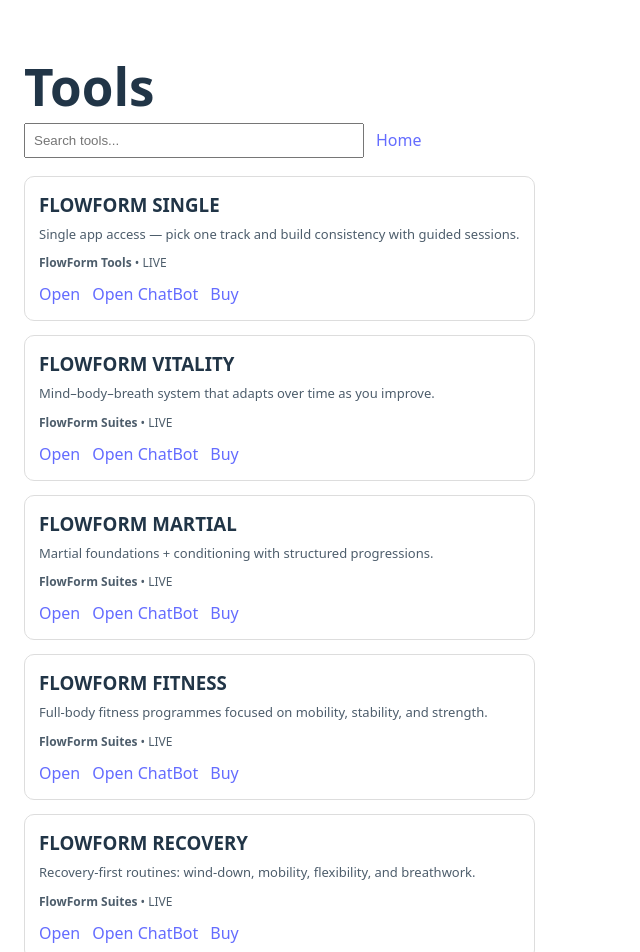
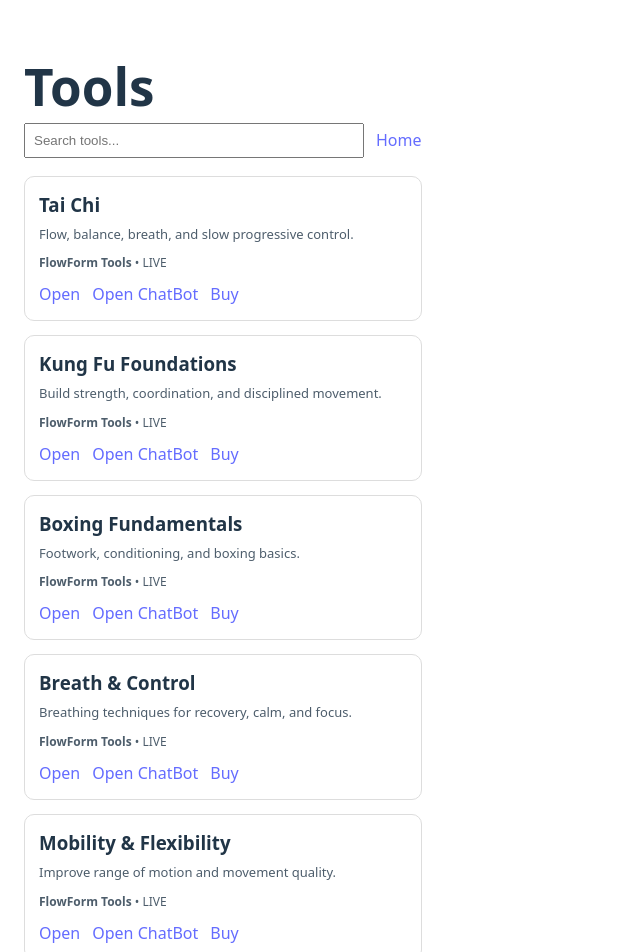
Before and after one commit to RabdiyaProductions/flowform_hub_pwa, a React (Vite) app: page /#/tools in a window 1280 px wide. Shown: the top 952 px of the page, without its empty margins (0-640 px from the left). Built offline with nearby package versions, Linux system fonts and the light colour scheme.

Commit message:
Update seperating tool pages

```diff
--- a/src/data/tools.ts
+++ b/src/data/tools.ts
@@ -1,160 +1,264 @@
-// src/data/tools.ts
-
-export type ToolStatus = "live" | "coming-soon";
-
-export type ToolCategory =
-  | "FlowForm Tools"
-  | "FlowForm Suites"
-  | "FlowForm Subscriptions"
-  | "Other";
+// ===============================
+// FlowForm – Tools & Subscriptions
+// ===============================
 
 export type Tool = {
   id: string;
   slug: string;
   title: string;
   summary: string;
-  category: ToolCategory;
-  status: ToolStatus;
+  category: string;
+  status: "live" | "coming-soon";
   stripeUrl?: string;
-  price?: string;
-  bullets?: string[];
+  price: string;
+  bullets: string[];
 };
 
+// ===============================
+// FLOWFORM – MICRO TOOLS (£14.99)
+// ===============================
+
 export const tools: Tool[] = [
-  // =========================
-  // FLOWFORM — TOOLS
-  // =========================
   {
-    id: "ff-tool-001",
-    slug: "flowform-single",
-    title: "FLOWFORM SINGLE",
-    summary: "Single app access — pick one track and build consistency with guided sessions.",
+    id: "ff-tool-tai-chi",
+    slug: "tai-chi",
+    title: "Tai Chi",
+    summary: "Flow, balance, breath, and slow progressive control.",
     category: "FlowForm Tools",
     status: "live",
-    stripeUrl: "https://buy.stripe.com/5kQ8wP2iLafk10VfsGaMU07",
+    stripeUrl: "https://buy.stripe.com/14A28r5uX1IO8tn94iaMU0H",
     price: "£14.99 / month",
     bullets: [
-      "Single-track access (one tool)",
-      "Guided sessions and progression",
-      "Great low-cost starting point",
-      "Upgrade anytime to a full suite",
+      "Guided Tai Chi routines",
+      "Balance & flow training",
+      "Beginner to advanced sessions",
+      "Breath-led movement",
     ],
   },
 
-  // =========================
-  // FLOWFORM — SUITES
-  // =========================
   {
-    id: "ff-suite-001",
+    id: "ff-tool-kung-fu",
+    slug: "kung-fu",
+    title: "Kung Fu Foundations",
+    summary: "Build strength, coordination, and disciplined movement.",
+    category: "FlowForm Tools",
+    status: "live",
+    stripeUrl: "https://buy.stripe.com/fZudR99LdgDI9xrcguaMU0D",
+    price: "£14.99 / month",
+    bullets: [
+      "Fundamental Kung Fu drills",
+      "Strength & stance training",
+      "Progressive skill building",
+      "Discipline & control focus",
+    ],
+  },
+
+  {
+    id: "ff-tool-boxing",
+    slug: "boxing",
+    title: "Boxing Fundamentals",
+    summary: "Footwork, conditioning, and boxing basics.",
+    category: "FlowForm Tools",
+    status: "live",
+    stripeUrl: "https://buy.stripe.com/aFa5kD5uX4V0cJD94iaMU0G",
+    price: "£14.99 / month",
+    bullets: [
+      "Footwork & combinations",
+      "Conditioning routines",
+      "Beginner friendly",
+      "Fitness-focused boxing",
+    ],
+  },
+
+  {
+    id: "ff-tool-breath",
+    slug: "breath-control",
+    title: "Breath & Control",
+    summary: "Breathing techniques for recovery, calm, and focus.",
+    category: "FlowForm Tools",
+    status: "live",
+    stripeUrl: "https://buy.stripe.com/6oU9AT7D57385hbdkyaMU0F",
+    price: "£14.99 / month",
+    bullets: [
+      "Breath regulation techniques",
+      "Stress & recovery support",
+      "Daily short routines",
+      "Mind-body balance",
+    ],
+  },
+
+  {
+    id: "ff-tool-mobility",
+    slug: "mobility",
+    title: "Mobility & Flexibility",
+    summary: "Improve range of motion and movement quality.",
+    category: "FlowForm Tools",
+    status: "live",
+    stripeUrl: "https://buy.stripe.com/dRm4gz6z11IO4d7fsGaMU0E",
+    price: "£14.99 / month",
+    bullets: [
+      "Joint mobility routines",
+      "Flexibility improvement",
+      "Injury prevention focus",
+      "All-levels suitable",
+    ],
+  },
+
+  {
+    id: "ff-tool-core",
+    slug: "core-stability",
+    title: "Core Stability",
+    summary: "Strengthen your core for posture and performance.",
+    category: "FlowForm Tools",
+    status: "live",
+    stripeUrl: "https://buy.stripe.com/6oU6oH5uXafk9xra8maMU0C",
+    price: "£14.99 / month",
+    bullets: [
+      "Core engagement routines",
+      "Posture & balance",
+      "Functional strength",
+      "Beginner to advanced tracks",
+    ],
+  },
+
+  {
+    id: "ff-tool-recovery",
+    slug: "recovery",
+    title: "Recovery Sessions",
+    summary: "Guided recovery and regeneration routines.",
+    category: "FlowForm Tools",
+    status: "live",
+    stripeUrl: "https://buy.stripe.com/4gM14n9Ld3QW4d71BQaMU0B",
+    price: "£14.99 / month",
+    bullets: [
+      "Recovery-focused sessions",
+      "Nervous system reset",
+      "Low-intensity routines",
+      "Ideal alongside other tools",
+    ],
+  },
+
+  // ===============================
+  // FLOWFORM – SUITES (7-DAY TRIAL)
+  // ===============================
+
+  {
+    id: "ff-suite-vitality",
     slug: "flowform-vitality",
-    title: "FLOWFORM VITALITY",
-    summary: "Mind–body–breath system that adapts over time as you improve.",
+    title: "FlowForm Vitality",
+    summary: "Mind-body-breath system that adapts as you improve.",
     category: "FlowForm Suites",
     status: "live",
     stripeUrl: "https://buy.stripe.com/bJeeVd6z1evAbFzgwKaMU0b",
-    price: "7-day trial (then £39.99 / month)",
+    price: "7-day trial → £39.99 / month",
     bullets: [
-      "Progressive weekly programmes",
-      "Recovery + breath + control built in",
-      "Multi-discipline approach without gym kit",
-      "Designed to evolve with your consistency",
+      "All FlowForm tools included",
+      "Daily & weekly programs",
+      "Beginner to advanced tracks",
+      "Best overall value",
     ],
   },
+
   {
-    id: "ff-suite-002",
+    id: "ff-suite-martial",
     slug: "flowform-martial",
-    title: "FLOWFORM MARTIAL",
-    summary: "Martial foundations + conditioning with structured progressions.",
+    title: "FlowForm Martial Arts",
+    summary: "Martial-arts-based training & recovery system.",
     category: "FlowForm Suites",
     status: "live",
     stripeUrl: "https://buy.stripe.com/14A8wP3mPcnsaBvgwKaMU0a",
-    price: "7-day trial (then £24.99 / month)",
+    price: "7-day trial → £24.99 / month",
     bullets: [
-      "Foundations, drills, and progression",
-      "Breath + control + conditioning",
-      "Train anywhere (no equipment needed)",
-      "Build discipline and confidence",
+      "Tai Chi, Kung Fu, Boxing",
+      "Breath & recovery included",
+      "Skill-based progression",
+      "Martial focus",
     ],
   },
+
   {
-    id: "ff-suite-003",
+    id: "ff-suite-fitness",
     slug: "flowform-fitness",
-    title: "FLOWFORM FITNESS",
-    summary: "Full-body fitness programmes focused on mobility, stability, and strength.",
+    title: "FlowForm Fitness",
+    summary: "Strength, mobility, and conditioning programs.",
     category: "FlowForm Suites",
     status: "live",
     stripeUrl: "https://buy.stripe.com/bJeaEXe1tevA10VcguaMU09",
-    price: "7-day trial (then £24.99 / month)",
+    price: "7-day trial → £24.99 / month",
     bullets: [
-      "Weekly programmes and daily sessions",
-      "Mobility + flexibility emphasis",
-      "Core stability and full-body routines",
-      "Beginner to advanced pathways",
+      "Fitness-focused tools",
+      "Mobility & conditioning",
+      "Daily routines",
+      "Accessible for all levels",
     ],
   },
+
   {
-    id: "ff-suite-004",
-    slug: "flowform-recovery",
-    title: "FLOWFORM RECOVERY",
-    summary: "Recovery-first routines: wind-down, mobility, flexibility, and breathwork.",
+    id: "ff-suite-recovery",
+    slug: "flowform-recovery-suite",
+    title: "FlowForm Recovery",
+    summary: "Recovery-first routines for balance and longevity.",
     category: "FlowForm Suites",
     status: "live",
     stripeUrl: "https://buy.stripe.com/14A00j4qT738cJDgwKaMU08",
-    price: "7-day trial (then £24.99 / month)",
+    price: "7-day trial → £24.99 / month",
     bullets: [
-      "Recovery routines and mobility work",
-      "Breath + relaxation sessions",
-      "Perfect alongside fitness/martial plans",
-      "Reduce stiffness, improve consistency",
+      "Recovery sessions",
+      "Breath control",
+      "Mobility & reset routines",
+      "Low-impact focus",
     ],
   },
 
-  // =========================
-  // FLOWFORM — SUBSCRIPTIONS
-  // =========================
+  // ===============================
+  // FLOWFORM – VITALITY SUBSCRIPTIONS
+  // ===============================
+
   {
-    id: "ff-sub-001",
-    slug: "vitality-subscription-1999",
-    title: "FlowForm Vitality Subscription",
-    summary: "Mid-tier subscription — strong value before upgrading to full suites.",
+    id: "ff-sub-1999",
+    slug: "vitality-1999",
+    title: "FlowForm Vitality – Standard",
+    summary: "Full vitality access at a reduced rate.",
     category: "FlowForm Subscriptions",
     status: "live",
     stripeUrl: "https://buy.stripe.com/7sY9ATf5xfzEfVP5S6aMU05",
     price: "£19.99 / month",
     bullets: [
-      "Solid feature set for consistent progress",
-      "Ideal stepping stone to Vitality Suite",
-      "Upgrade paths available anytime",
+      "Core vitality routines",
+      "Progressive programs",
+      "Upgrade anytime",
     ],
   },
+
   {
-    id: "ff-sub-002",
-    slug: "vitality-subscription-1299",
-    title: "FlowForm Vitality Subscription",
-    summary: "Entry subscription — access core routines and build the habit first.",
+    id: "ff-sub-1299",
+    slug: "vitality-1299",
+    title: "FlowForm Vitality – Starter",
+    summary: "Entry-level vitality subscription.",
     category: "FlowForm Subscriptions",
     status: "live",
     stripeUrl: "https://buy.stripe.com/14A00j7D59bg8tn6WaaMU04",
     price: "£12.99 / month",
     bullets: [
-      "Affordable entry tier",
-      "Core routines + basic progression",
-      "Upgrade to £19.99 or full suite later",
+      "Starter routines",
+      "Consistency-first approach",
+      "Upgrade anytime",
     ],
   },
+
   {
-    id: "ff-sub-003",
-    slug: "vitality-subscription-999",
-    title: "FlowForm Vitality Subscription",
-    summary: "Budget starter — try the system and prove consistency, then upgrade.",
+    id: "ff-sub-999",
+    slug: "vitality-999",
+    title: "FlowForm Vitality – Budget",
+    summary: "Lowest-cost entry into FlowForm.",
     category: "FlowForm Subscriptions",
     status: "live",
     stripeUrl: "https://buy.stripe.com/7sY9AT9Ld0EKfVP3JYaMU03",
     price: "£9.99 / month",
     bullets: [
-      "Lowest-cost entry tier",
-      "Start building the habit immediately",
-      "Upgrade anytime to higher tiers/suites",
+      "Basic routines",
+      "Habit-building focus",
+      "Upgrade anytime",
     ],
   },
 ];
```
